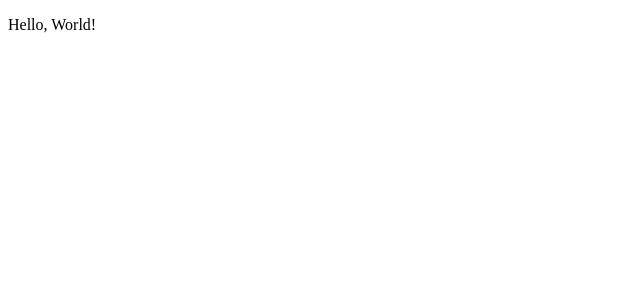
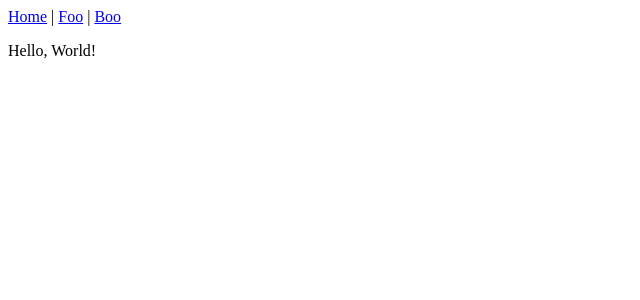
Before and after one commit to kintesh/kinte.sh-react, a React app: page / in a window 1280 px wide. Shown: the top 300 px of the page, without its empty margins (0-640 px from the left). Built offline with nearby package versions, Linux system fonts and the light colour scheme.

Commit message:
Use react-router

```diff
--- a/package.json
+++ b/package.json
@@ -10,7 +10,9 @@
   },
   "dependencies": {
     "react": "^15.6.1",
-    "react-dom": "^15.6.1"
+    "react-dom": "^15.6.1",
+    "react-router": "^4.1.2",
+    "react-router-dom": "^4.1.2"
   },
   "devDependencies": {
     "babel-core": "^6.26.0",
--- /dev/null
+++ b/src/components/Bar.js
@@ -0,0 +1,9 @@
+import React from 'react';
+
+const Bar = () =>
+  <div>
+    <p>Bar</p>
+  </div>
+;
+
+export default Bar;
--- /dev/null
+++ b/src/components/Foo.js
@@ -0,0 +1,9 @@
+import React from 'react';
+
+const Foo = () =>
+  <div>
+    <p>Foo</p>
+  </div>
+;
+
+export default Foo;
--- /dev/null
+++ b/src/components/Home.js
@@ -0,0 +1,9 @@
+import React from 'react';
+
+const Home = () =>
+  <div>
+    <p>Hello, World!</p>
+  </div>
+;
+
+export default Home;
--- /dev/null
+++ b/src/components/Nav.js
@@ -0,0 +1,14 @@
+import React from 'react';
+import { Link } from 'react-router-dom';
+
+const Nav = () =>
+  <nav>
+    <Link to="/">Home</Link>
+    &nbsp;|&nbsp;
+    <Link to="/foo">Foo</Link>
+    &nbsp;|&nbsp;
+    <Link to="/bar">Boo</Link>
+  </nav>
+;
+
+export default Nav;
--- a/src/containers/App.js
+++ b/src/containers/App.js
@@ -1,11 +1,12 @@
 import React from 'react';
 
-const App = () => {
-    return (
-      <div>
-        <p>Hello, World!</p>
-      </div>
-    );
-};
+import Nav from '../components/Nav';
+
+const App = (props) =>
+  <div>
+    <Nav />
+    {props.children}
+  </div>
+;
 
 export default App;
--- a/src/index.js
+++ b/src/index.js
@@ -1,16 +1,20 @@
 import React from 'react';
 import ReactDOM from 'react-dom';
-import {AppContainer} from 'react-hot-loader';
-import App from './containers/App';
+import { AppContainer } from 'react-hot-loader';
+import { BrowserRouter } from 'react-router-dom';
+
+import Routes from './routes';
 
 const rootEl = document.getElementById('root');
 const render = Component =>
   ReactDOM.render(
     <AppContainer>
-      <Component />
+      <BrowserRouter>
+          <Routes />
+      </BrowserRouter>
     </AppContainer>,
     rootEl,
   );
 
-render(App);
-if (module.hot) module.hot.accept('./containers/App', () => render(App));
+render(Routes);
+if (module.hot) module.hot.accept('./routes', () => render(Routes));
--- /dev/null
+++ b/src/routes/index.js
@@ -0,0 +1,22 @@
+import React from 'react';
+import { Route } from 'react-router';
+import { Switch } from 'react-router-dom'
+
+import App from '../containers/App';
+
+import Home from '../components/Home';
+import Foo from '../components/Foo';
+import Bar from '../components/Bar';
+
+const Routes = () =>
+  <App>
+    <Switch>
+      <Route exact path='/' component={Home} />
+      <Route path='/foo' component={Foo} />
+      <Route path='/bar' component={Bar} />
+    </Switch>
+  </App>
+;
+
+
+export default Routes;
```
Also changed, not shown: 1 other file (tests, documents, lock files or other folders).
